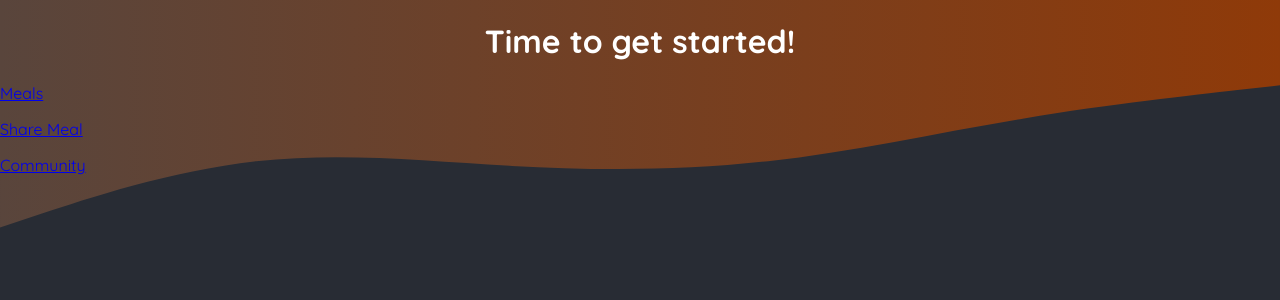
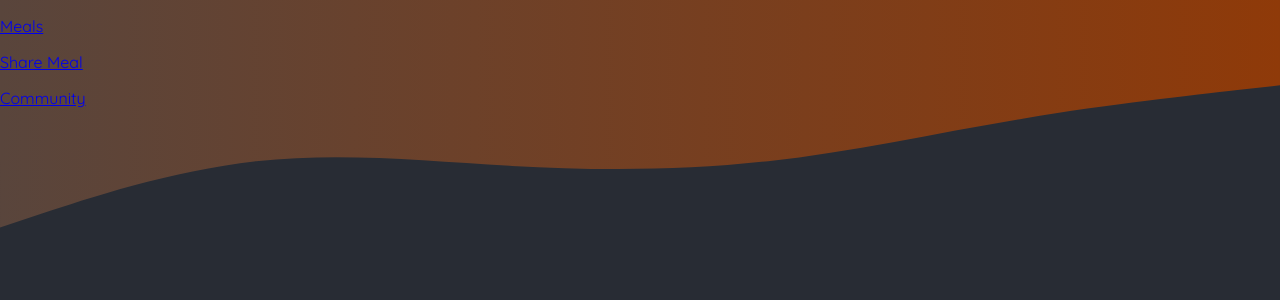
Before and after one commit to FANT0M100/foodAppNextJs, a Next.js app: page / in a window 1280 px wide. Shown: the top 300 px of the page. Built offline with nearby package versions, Linux system fonts and the light colour scheme.

Commit message:
meals layout

```diff
--- a/app/page.js
+++ b/app/page.js
@@ -3,9 +3,6 @@ import Link from "next/link";
 export default function Home() {
   return (
     <main>
-      <h1 style={{ color: "white", textAlign: "center" }}>
-        Time to get started!
-      </h1>
       <p>
         <Link href="/meals">Meals</Link>
       </p>
```
Also changed, not shown: app/meals/layout.js (added, +8 -0 lines).
